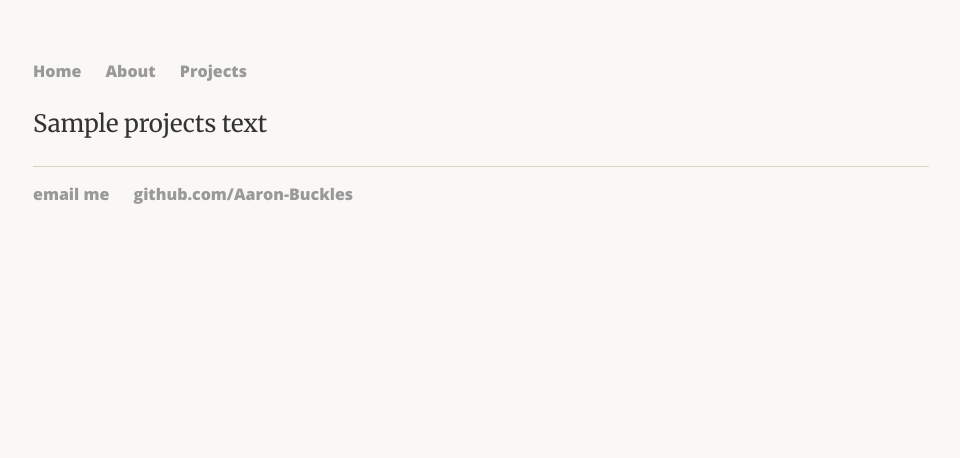
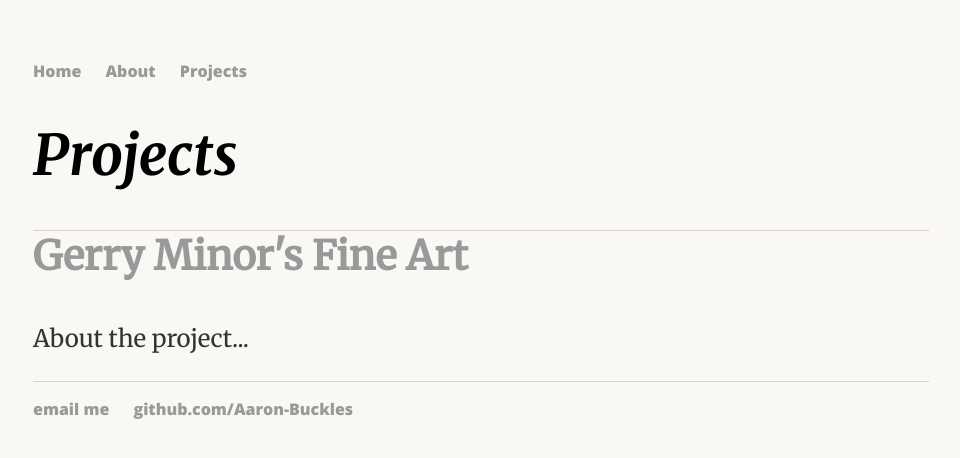
Before and after one commit to Aaron-Buckles/aaron-buckles.github.io, a Jekyll site: the page built from projects/index.html, in a window 1280 px wide. Shown: the top 458 px of the page, without its empty margins (159-1119 px from the left). Built offline with Jekyll 4.4.1, drawn with Linux system fonts in a browser that asks for light colours.

Commit message:
Projects page

```diff
--- a/404.html
+++ b/404.html
@@ -6,6 +6,7 @@ permalink: /404.html
 	<head>
 		<title>404</title>
 		<link rel="stylesheet" type="text/css" href="/css/main.css">
+		<link rel="icon" type="image/png" href="{{ site.baseurl }}/favicon.png">
 	</head>
 	<body>
 		<h1>Nice job! You got lost.</h1>
--- a/about/index.html
+++ b/about/index.html
@@ -2,4 +2,4 @@
 layout: default
 title: Aaron Buckles | About
 ---
-<p>Sample about text</p>
+<p>This is my personal website where I show off some of the projects I have created. I am currently studying Computer Science at the University of California, Irvine (UCI).</p>
--- a/css/main.css
+++ b/css/main.css
@@ -33,6 +33,12 @@ h1 {
 	font-style: italic;
 }
 
+h3 {
+	font-size: 2.5em;
+	font-family: 'Merriweather', serif;
+	border-top: 1px solid #DBD2C5
+}
+
 p {
 	font-size: 1.5em;
 	line-height: 1.5em;
--- a/index.html
+++ b/index.html
@@ -3,6 +3,6 @@ layout: default
 title: Aaron Buckles
 ---
 <div class="blurb">
-	<h1>What's up, I'm Aaron Buckles!</h1>
-	<p>I'm currently a CS major at UCI</p>
+	<h1>What's up? I'm Aaron Buckles!</h1>
+	<p></p>
 </div>
--- a/projects/index.html
+++ b/projects/index.html
@@ -2,4 +2,7 @@
 layout: default
 title: Aaron Buckles | Projects
 ---
-<p>Sample projects text</p>
+<h1>Projects</h1>
+
+<h3><a href="/gerry-minors-fine-art">Gerry Minor's Fine Art</a></h3>
+<p>About the project...</p>
```
